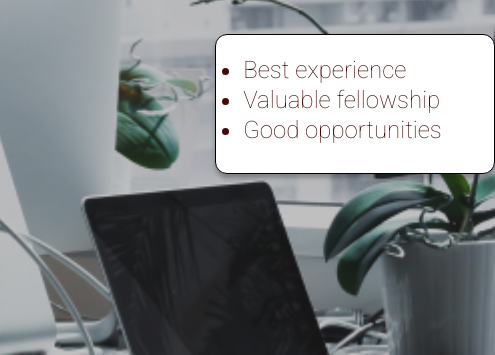
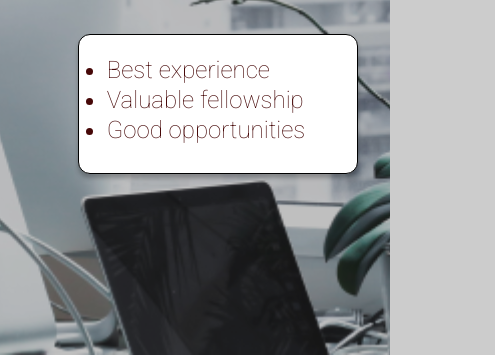
Before and after one commit to furkan-cloud/Sass-Project-01, a plain HTML site: page index.html in a window 390 px wide. Shown: the part 489-844 px from the top of the page, 495 px wide, since content can reach past the window. Drawn offline with Linux system fonts and the light colour scheme; a web font is replaced by a local one.

Commit message:
Positin fixed for box

```diff
--- a/sass/_section.scss
+++ b/sass/_section.scss
@@ -62,7 +62,7 @@
     &__box {
       margin-left: auto;
       margin-right: auto;
-      // left: 20%;
+      left: 20%;
     }
   }
 }
```
Also changed, not shown: style.css, 1 other file.
